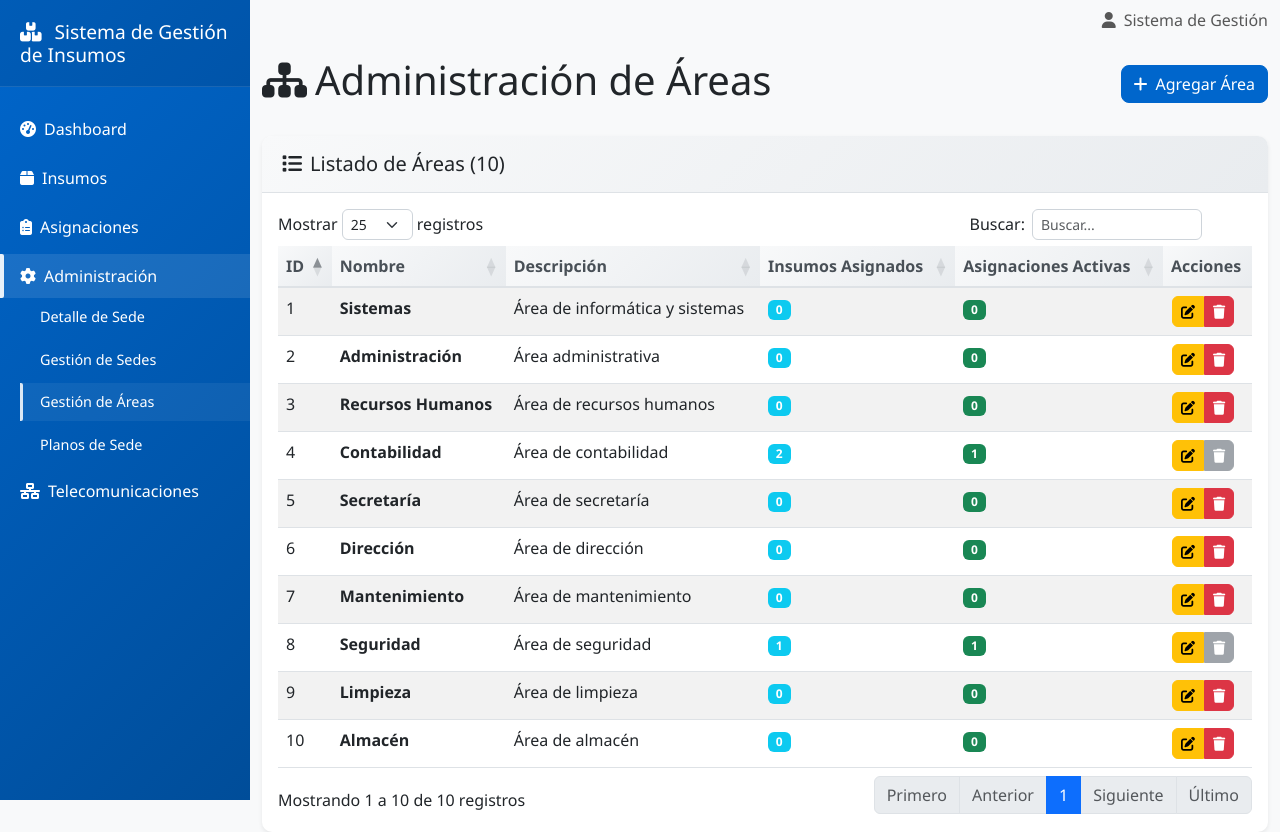
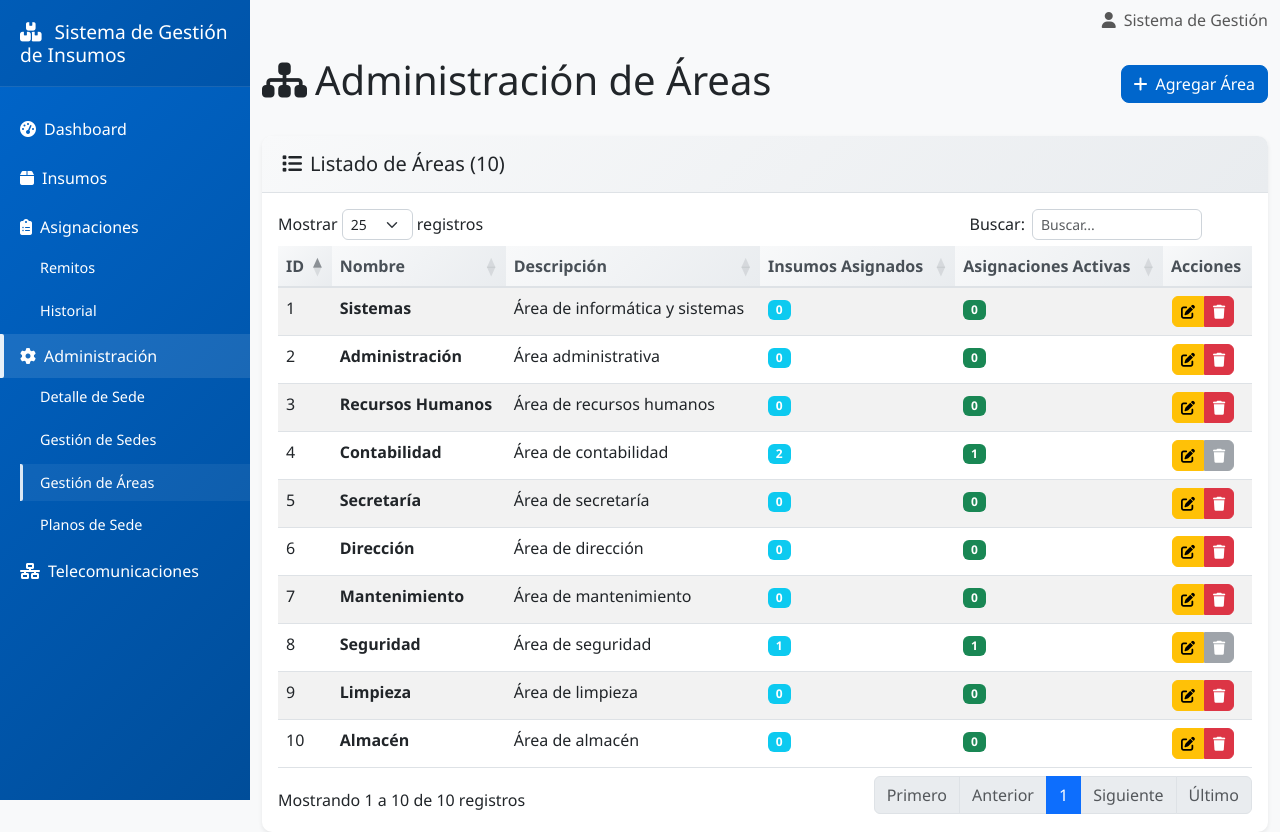
Before and after one commit to Chapu93/inventario_insumos_v1.21, a PHP site: page /inventario_app/pages/admin/areas.php in a window 1280 px wide. Run offline with PHP 8.4, Linux system fonts and the light colour scheme; data comes from the database, SQL or seed files in the repository; some libraries are stand-ins or nearby versions.

Commit message:
Menú: mostrar Remitos e Historial siempre visibles debajo de Asignaciones (sin colapsable) mientras Asignaciones sigue apuntando a listar.php.

```diff
--- a/includes/header.php
+++ b/includes/header.php
@@ -83,7 +83,7 @@
                     <a href="<?php echo app_base_url(); ?>/pages/asignaciones/listar.php" class="nav-link <?php echo $isAsignaciones ? 'active' : ''; ?>" role="menuitem">
                         <i class="fas fa-clipboard-list me-2"></i>Asignaciones
                     </a>
-                    <ul class="list-unstyled <?php echo $isReportes ? 'show' : 'collapse'; ?>" id="asigSubmenu" role="menu">
+                    <ul class="list-unstyled" role="menu">
                         <li>
                             <a href="<?php echo app_base_url(); ?>/pages/reportes/remito.php" class="<?php echo strpos($currentPath, '/pages/reportes/remito.php') !== false ? 'active' : ''; ?>" role="menuitem">Remitos</a>
                         </li>
```
